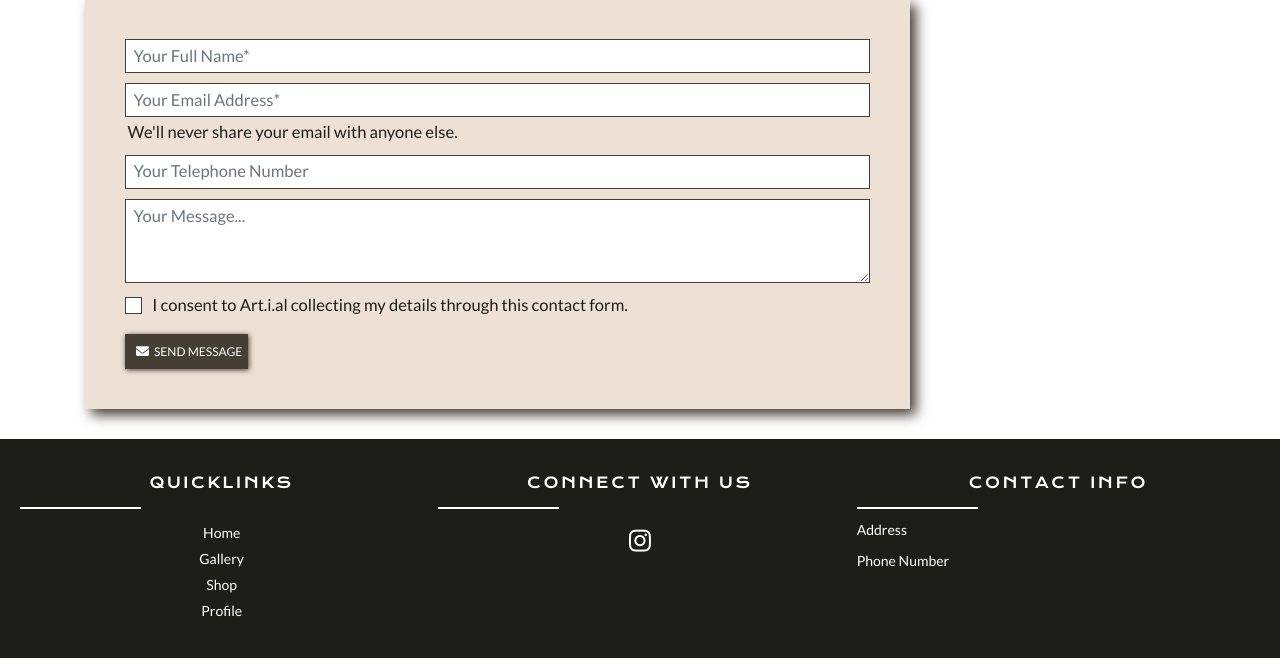
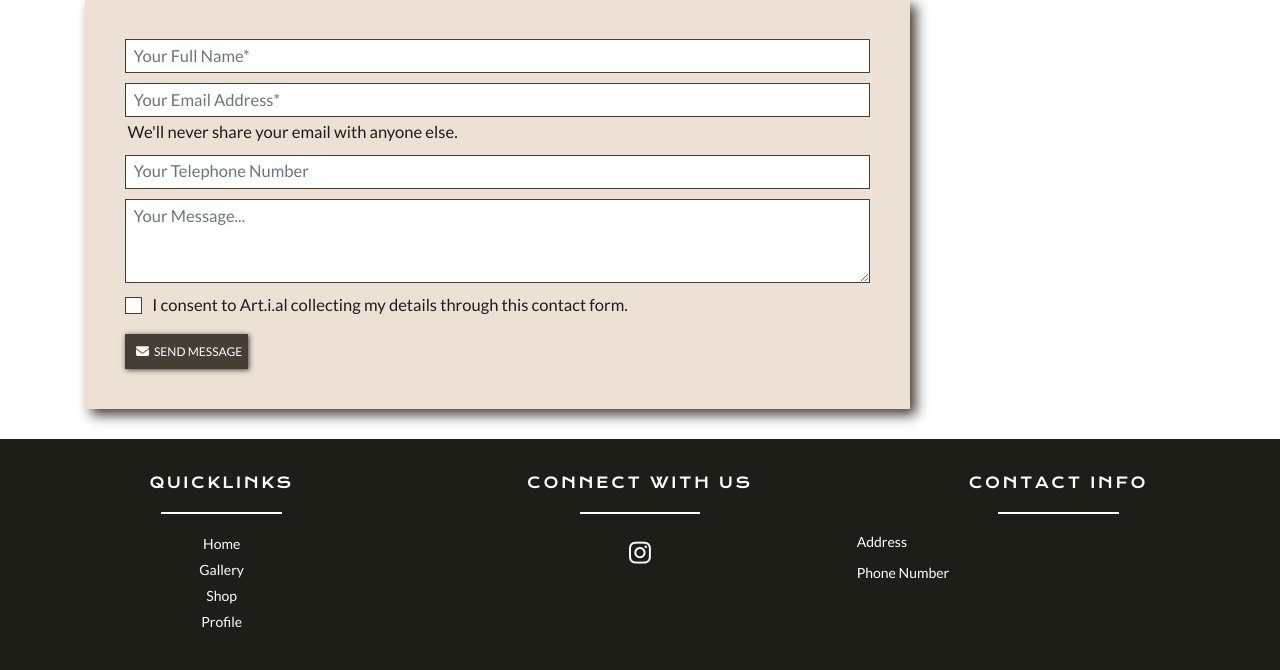
Before and after one commit to neringabickmore/art-i-al, a Django app: page / in a window 1280 px wide. Shown: the part 1354-2024 px from the top of the page. Run offline with Django 3.2, Linux system fonts and the light colour scheme; data comes from the database, SQL or seed files in the repository; data that the repository does not hold is empty; parts of the project's set-up code (start-up, migrations or seed data) failed here and were passed over; some libraries are stand-ins or nearby versions.

Commit message:
hr/Footer/set display style to keep it centered

```diff
--- a/static/css/base.css
+++ b/static/css/base.css
@@ -123,6 +123,7 @@ p {
 .footer .hr-style {
     width: 30%;
     border: 1px solid var(--white);
+    display: inline-table;
 }
 
 .footer li {
```
